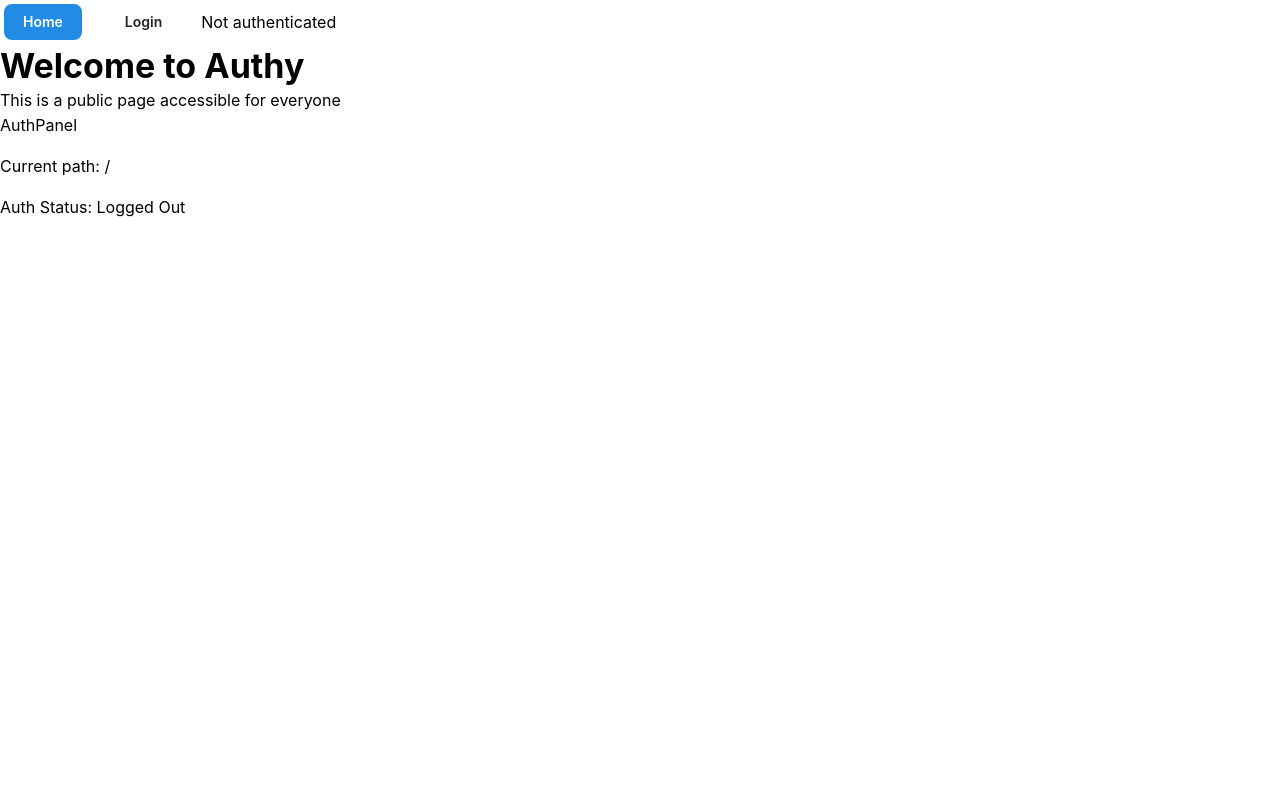
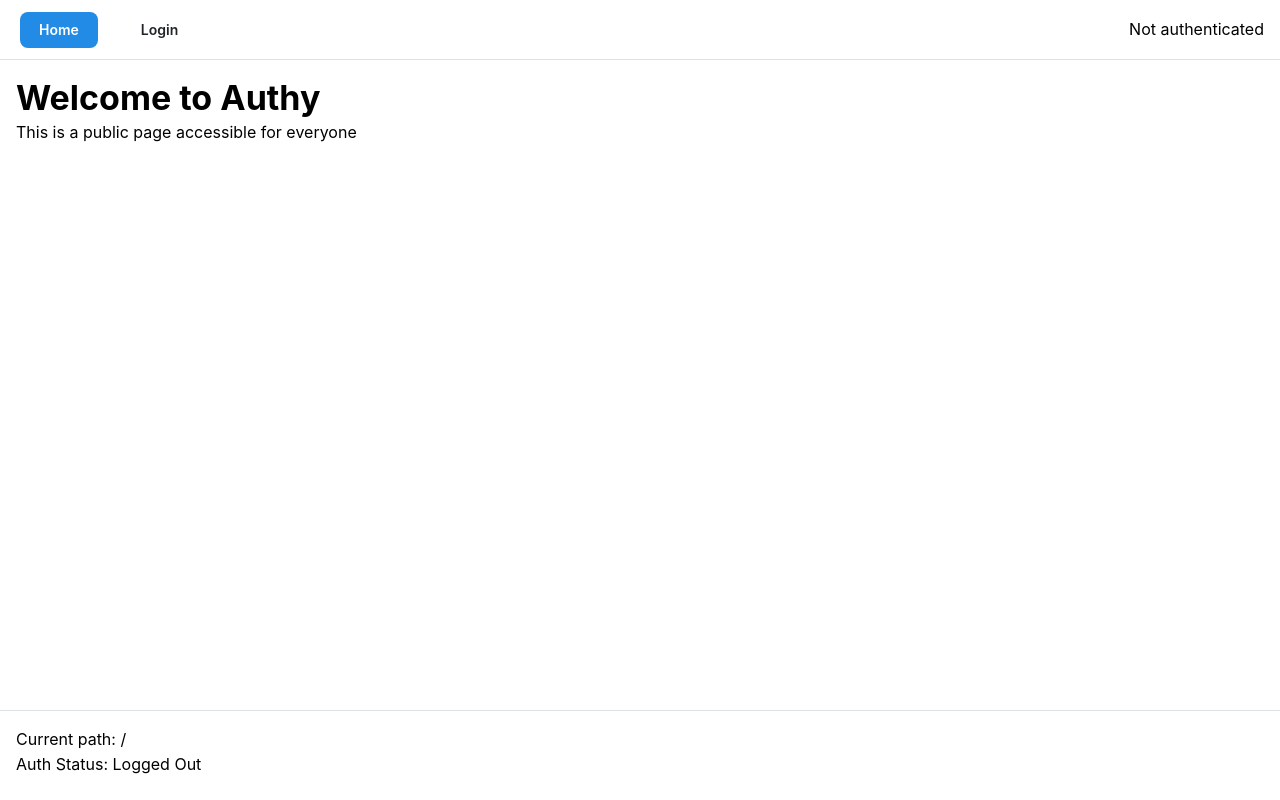
Before and after one commit to sadeqismailzadeh/authy, a Next.js app: page / in a window 1280 px wide. Built offline with nearby package versions, Linux system fonts and the light colour scheme; no server answers.

Commit message:
refactor layout and authentication components for improved structure and user experience

```diff
--- a/app/layout.tsx
+++ b/app/layout.tsx
@@ -1,16 +1,21 @@
 import '@mantine/core/styles.css';
 
 import React from 'react';
-import {mantineHtmlProps, MantineProvider } from '@mantine/core';
+import { mantineHtmlProps, MantineProvider } from '@mantine/core';
+import { auth } from '@/auth';
+import { AppShellLayout } from '@/components/AppShellLayout';
+import AuthPanel from '@/components/auth-panel';
+import Header from '@/components/header';
 import { theme } from '../theme';
-import Header from '@/components/header';
 
 export const metadata = {
   title: 'Mantine Next.js template',
   description: 'I am using Mantine with Next.js!',
 };
 
-export default function RootLayout({ children }: { children: any }) {
+export default async function RootLayout({ children }: { children: any }) {
+  const session = await auth();
+
   return (
     <html lang="en" {...mantineHtmlProps}>
       <head>
@@ -22,9 +27,10 @@ export default function RootLayout({ children }: { children: any }) {
       </head>
       <body>
         <MantineProvider theme={theme}>
-          <Header/>
-          {children}
-          </MantineProvider>
+          <AppShellLayout header={<Header />} footer={<AuthPanel session={session} />}>
+            {children}
+          </AppShellLayout>
+        </MantineProvider>
       </body>
     </html>
   );
--- a/app/login/page.tsx
+++ b/app/login/page.tsx
@@ -37,7 +37,6 @@ export default async function Login() {
 
         <LoginForm />
 
-        <AuthPanel session={session}/>
       </Paper>
     </div>
   );
--- a/app/page.tsx
+++ b/app/page.tsx
@@ -14,8 +14,6 @@ export default async function HomePage() {
     <>
     <Title> Welcome to Authy</Title>
     <Text> This is a public page accessible for everyone </Text>
-
-    <AuthPanel session={session} />
     </>
   );
 }
--- /dev/null
+++ b/components/AppShellLayout.tsx
@@ -0,0 +1,35 @@
+'use client';
+import { AppShell, Burger, Group, Text } from '@mantine/core';
+import { useDisclosure } from '@mantine/hooks';
+import Header from './header';
+
+export function AppShellLayout({
+  children,
+  header,
+  footer,
+}: {
+  children: React.ReactNode;
+  header: React.ReactNode;
+  footer: React.ReactNode;
+}) {
+  //   const [opened, { toggle }] = useDisclosure();
+
+  return (
+    <AppShell
+      layout="alt"
+      header={{ height: 60 }}
+      footer={{ height: 90 }}
+      //   aside={{ width: 300, breakpoint: 'md', collapsed: { desktop: false, mobile: true } }}
+      padding="md"
+    >
+      <AppShell.Header>
+        <Group h="100%" px="md">
+          {/* <Burger opened={opened} onClick={toggle} hiddenFrom="sm" size="sm" /> */}
+          {header}
+        </Group>
+      </AppShell.Header>
+      <AppShell.Main>{children}</AppShell.Main>
+      <AppShell.Footer p="md">{footer}</AppShell.Footer>
+    </AppShell>
+  );
+}
--- a/components/auth-panel.tsx
+++ b/components/auth-panel.tsx
@@ -3,15 +3,14 @@
 import React from 'react';
 import { usePathname } from 'next/navigation';
 import { Session } from 'next-auth';
-
+import { Text } from '@mantine/core';
 
 export default function AuthPanel({ session }: { session: Session | null}) {
   const pathname = usePathname();
   return (
     <>
-      <div>AuthPanel</div>
-      <p> Current path: {pathname}</p>
-      <p> Auth Status: {session ? 'Logged In' : 'Logged Out'}</p>
+      <Text> Current path: {pathname}</Text>
+      <Text> Auth Status: {session ? 'Logged In' : 'Logged Out'}</Text>
     </>
   );
 }
--- a/components/header.tsx
+++ b/components/header.tsx
@@ -8,6 +8,7 @@ export default async function Header() {
   const session = await auth();
   return (
     <>
+      <Group justify="space-between"  w="100%" >
         <Group>
           <NavLink href="/">Home</NavLink>
           {session ? (
@@ -17,6 +18,7 @@ export default async function Header() {
           ) : (
             <NavLink href="/login">Login</NavLink>
           )}
+        </Group>
         <Text>{session ? 'Authenticated' : 'Not authenticated'} </Text>
       </Group>
     </>
--- a/components/nav-link.tsx
+++ b/components/nav-link.tsx
@@ -1,10 +1,10 @@
-'use client'
+'use client';
 import React from 'react';
 import Link from 'next/link';
 import { usePathname } from 'next/navigation';
 import { Anchor, Button } from '@mantine/core';
 
-export default function NavLink({ href, children }: { href: string; children: React.ReactNode;}) {
+export default function NavLink({ href, children }: { href: string; children: React.ReactNode }) {
   const pathname = usePathname();
   const isActive = pathname === href;
 
```
Lines whose indentation alone changed are shown as unchanged.
